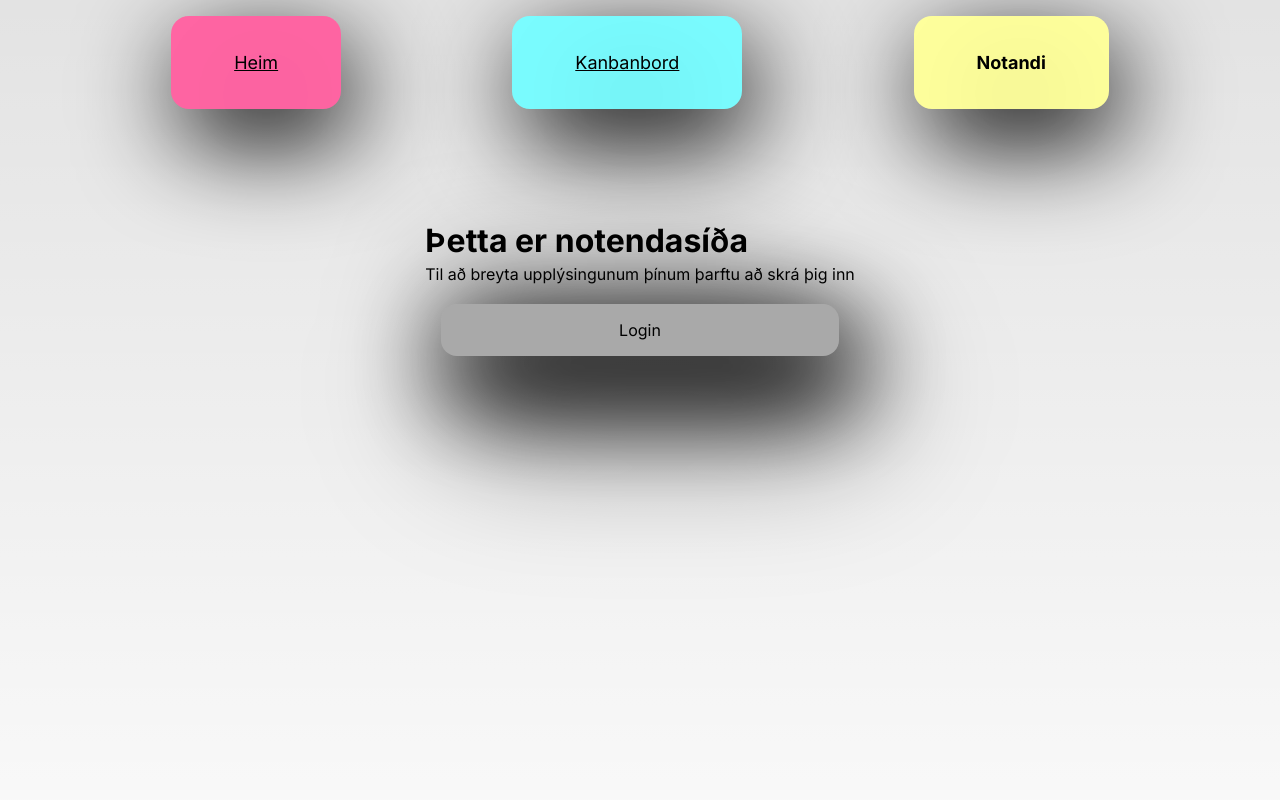
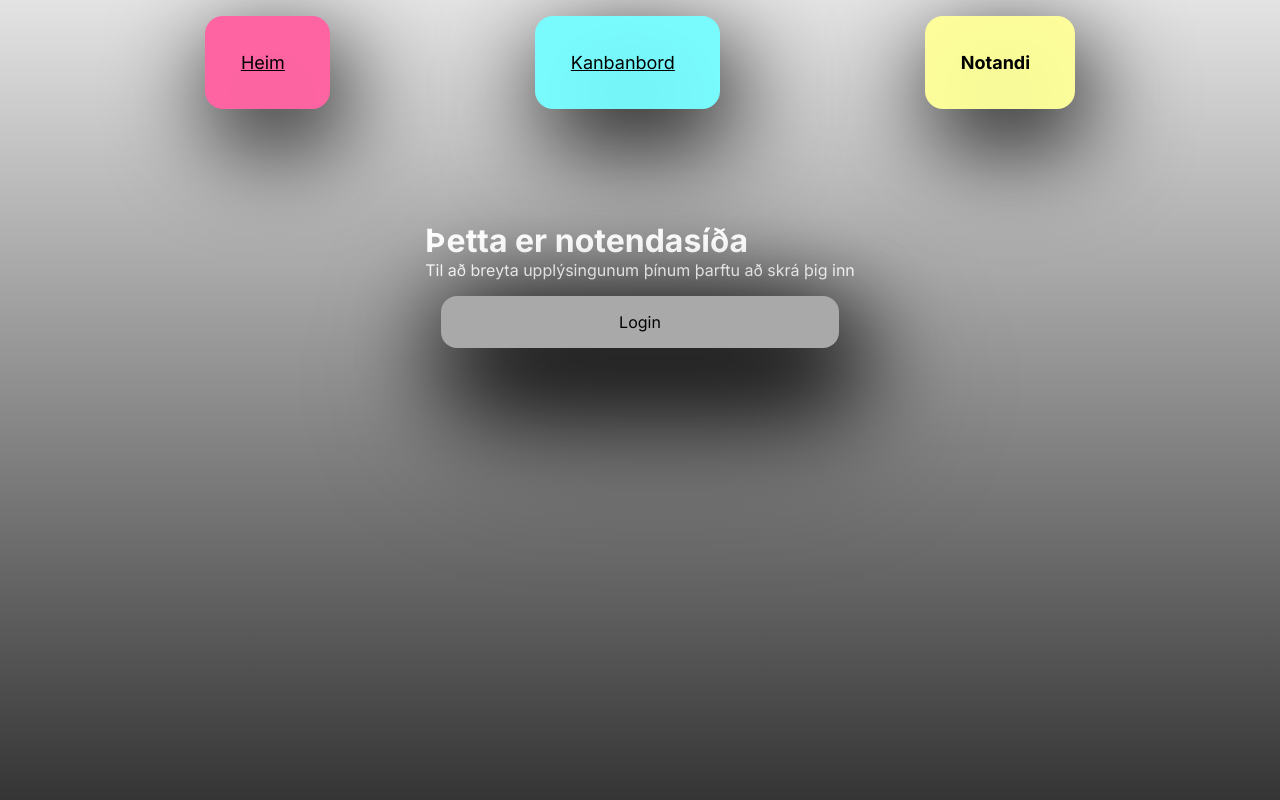
Before and after one commit to Skatturinn/kanbanbord, a Next.js app: page /Notandi in a window 1280 px wide. Shown: the top 800 px of the page. Built offline with nearby package versions, Linux system fonts and the light colour scheme; no server answers.

Commit message:
Útlit gert flott

```diff
--- a/src/app/globals.css
+++ b/src/app/globals.css
@@ -5,33 +5,30 @@
 		"Roboto Mono", "Oxygen Mono", "Ubuntu Monospace", "Source Code Pro",
 		"Fira Mono", "Droid Sans Mono", "Courier New", monospace;
 
-	--foreground-rgb: 0, 0, 0;
-	--background-start-rgb: 214, 219, 220;
-	--background-end-rgb: 255, 255, 255;
+	--foreground-rgb: 255, 255, 255;
+	--background-start-rgb: 0, 0, 0;
+	--background-end-rgb: 0, 0, 0;
 
-	--primary-glow: conic-gradient(from 180deg at 50% 50%,
-			#16abff33 0deg,
-			#0885ff33 55deg,
-			#54d6ff33 120deg,
-			#0071ff33 160deg,
-			transparent 360deg);
-	--secondary-glow: radial-gradient(rgba(255, 255, 255, 1),
-			rgba(255, 255, 255, 0));
+	--primary-glow: radial-gradient(rgba(1, 65, 255, 0.4), rgba(1, 65, 255, 0));
+	--secondary-glow: linear-gradient(to bottom right,
+			rgba(1, 65, 255, 0),
+			rgba(1, 65, 255, 0),
+			rgba(1, 65, 255, 0.3));
 
-	--tile-start-rgb: 239, 245, 249;
-	--tile-end-rgb: 228, 232, 233;
-	--tile-border: conic-gradient(#00000080,
-			#00000040,
-			#00000030,
-			#00000020,
-			#00000010,
-			#00000010,
-			#00000080);
+	--tile-start-rgb: 2, 13, 46;
+	--tile-end-rgb: 2, 5, 19;
+	--tile-border: conic-gradient(#ffffff80,
+			#ffffff40,
+			#ffffff30,
+			#ffffff20,
+			#ffffff10,
+			#ffffff10,
+			#ffffff80);
 
-	--callout-rgb: 238, 240, 241;
-	--callout-border-rgb: 172, 175, 176;
-	--card-rgb: 180, 185, 188;
-	--card-border-rgb: 131, 134, 135;
+	--callout-rgb: 20, 20, 20;
+	--callout-border-rgb: 108, 108, 108;
+	--card-rgb: 100, 100, 100;
+	--card-border-rgb: 200, 200, 200;
 }
 
 @media (prefers-color-scheme: dark) {
@@ -73,6 +70,7 @@ html,
 body {
 	max-width: 100vw;
 	overflow-x: hidden;
+	word-break: break-all;
 }
 
 
@@ -96,7 +94,6 @@ a {
 
 button {
 	margin-top: 1rem;
-	margin-right: 1rem;
 	padding: 0.5rem 1rem;
 	border: 0;
 	border-radius: 0.5rem;
@@ -109,6 +106,7 @@ button {
 
 main {
 	filter: drop-shadow(10px 30px 50px #000000);
+	padding: 2em 0;
 }
 
 @media (prefers-color-scheme: dark) {
@@ -130,3 +128,12 @@ section h3 {
 .active {
 	font-weight: 700;
 }
+
+* {
+	max-width: 100vw;
+}
+
+input {
+	min-height: 1em;
+	height: 50% !important;
+}
--- a/src/app/layout.module.scss
+++ b/src/app/layout.module.scss
@@ -5,6 +5,7 @@
 	margin: 1em 0.5em;
 	flex-wrap: wrap;
 	align-items: center;
+	max-width: 100vw;
 }
 
 .main {
@@ -12,12 +13,12 @@
 	flex-direction: column;
 	justify-content: space-between;
 	align-items: center;
-	padding: 6rem;
+	padding: 6em 0;
 	min-height: 100svh;
+	max-width: 100vw;
 
 	div {
 		display: flex;
-		gap: 0.25em;
 		flex-wrap: wrap;
 		flex-direction: column;
 	}
--- a/src/components/Admin.tsx
+++ b/src/components/Admin.tsx
@@ -62,8 +62,10 @@ export function UsersComponent({ token }: { token: string }) {
 				:
 				<p>Loading...</p>
 			}
+			<div className={styles.takkar}>
 				<button onClick={handleLoadPrevious}>Previous</button>
 				<button onClick={handleLoadMore}>Next</button>
+			</div>
 		</section>
 	)
 }
@@ -124,8 +126,10 @@ export function GroupsComponent({ token }: { token: string }) {
 				:
 				<p>Loading...</p>
 			}
+			<div className={styles.takkar}>
 				<button onClick={handleLoadPrevious}>Previous</button>
 				<button onClick={handleLoadMore}>Next</button>
+			</div>
 		</section>
 	)
 }
@@ -187,8 +191,10 @@ export function ProjectsComponent({ token }: { token: string }) {
 				:
 				<p>Loading...</p>
 			}
+			<div className={styles.takkar}>
 				<button onClick={handleLoadPrevious}>Previous</button>
 				<button onClick={handleLoadMore}>Next</button>
+			</div>
 		</section>
 	)
 }
--- /dev/null
+++ b/src/components/Notandi.module.scss
@@ -0,0 +1,31 @@
+.notandi {
+	background-color: rgb(77, 77, 77);
+	display: flex;
+	flex-direction: row !important;
+	flex-wrap: wrap;
+	gap: 0.5em;
+	padding: 1em;
+	border-radius: 0.5em;
+	align-items: center;
+	margin: 1em;
+
+	.mynd {
+		width: fit-content;
+		border-radius: 0.5em;
+		align-self: center;
+	}
+
+	.uppl {
+		flex: 1;
+		color: black;
+		width: fit-content;
+		display: flex;
+		flex-direction: column;
+		padding: 1em;
+		justify-self: center;
+		filter: drop-shadow(10px 30px 50px #000000);
+	}
+
+	width: fit-content;
+	justify-content: center;
+}
--- a/src/components/Notandi.tsx
+++ b/src/components/Notandi.tsx
@@ -4,6 +4,7 @@ import { useState, useEffect } from "react";
 import { PatchUser } from "./PatchUser";
 import useFetch from "react-fetch-hook";
 import Image from "next/image";
+import styles from "./Notandi.module.scss"
 
 export function Notandi({ id, token }: { id: string, token: string }) {
 	const [refresh, setRefresh] = useState(0);
@@ -41,12 +42,16 @@ export function Notandi({ id, token }: { id: string, token: string }) {
 				response.json().then(group => setGroup(group?.name)
 				))
 		return <>
-			<div>
-				{data?.avatar ? <Image src={data?.avatar} alt="Avatar" width={75} height={75} /> :
-					<p>Til að bæta við mynd vinsamlegast settu hana inn í formið.</p>}
-				<h1>{data.username}</h1>
-				<p>{'Hópur: ' + group}</p>
-				<p>{'admin: ' + data.isadmin}</p>
+			<div className={styles.notandi}>
+				<div className={styles.mynd}>
+					{data?.avatar ? <Image src={data?.avatar} alt="Avatar" width={75} height={75} /> :
+						<p>Til að bæta við mynd vinsamlegast settu hana inn í formið.</p>}
+				</div>
+				<div className="styles.uppl">
+					<h1>{data.username}</h1>
+					<p>{`Hópur ${data.group_id}: ${group}`}</p>
+					<p>{'admin: ' + data.isadmin}</p>
+				</div>
 			</div>
 			<h1>Breyta Aðgangi</h1>
 			<PatchUser type='users' token={token} id={id} onSuccess={updateUserProfile} />
--- a/src/components/Paths.module.scss
+++ b/src/components/Paths.module.scss
@@ -5,6 +5,7 @@
 	justify-content: space-evenly;
 	list-style: none;
 	margin: 1em 0;
+	word-break: keep-all;
 
 	li:nth-child(n),
 	li:nth-child(n) {
@@ -14,8 +15,10 @@
 		font-size: large;
 		filter: drop-shadow(10px 30px 50px #000000);
 
+
 		a {
 			background-color: transparent;
+			margin: 0 0 0 -0.5em;
 		}
 	}
 
--- a/src/components/Post.module.scss
+++ b/src/components/Post.module.scss
@@ -3,7 +3,9 @@
 	flex-direction: column;
 	flex: 1;
 	gap: 1em;
-	margin: 2em 0;
+	margin: 2em auto;
+	max-width: 100vw;
+	flex-wrap: wrap;
 
 	label {
 		display: flex;
@@ -21,5 +23,6 @@
 
 	button {
 		justify-self: center;
+		margin: 1em 0;
 	}
 }
```
Also changed, not shown: src/app/Kanbanbord/page.tsx (+10 -1 lines), src/components/Admin.module.scss (+11 -0 lines), src/components/User.module.scss (+42 -2 lines). Lines whose indentation alone changed are shown as unchanged.
